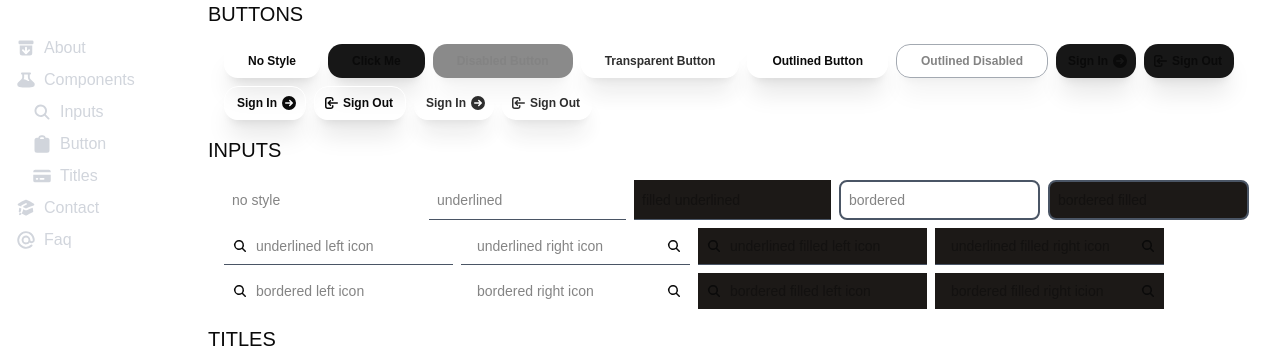
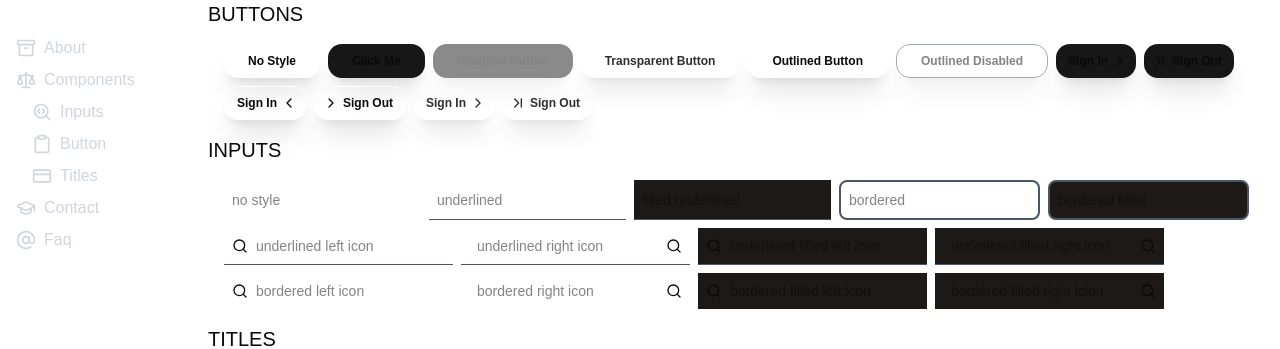
Before and after one commit to ablil/nextjs-starter-template, a Next.js app: page /components in a window 1280 px wide. Both pictures are taken after a click on the heading "Components". Shown: the top 349 px of the page. Built offline with nearby package versions, Linux system fonts and the light colour scheme.

Commit message:
get rid of heroicon and use lucide-react

```diff
--- a/app/auth/login/page.tsx
+++ b/app/auth/login/page.tsx
@@ -1,7 +1,7 @@
 "use client"
 import InputWithIcon from "@/components/common/InputWithIcon"
 import { AppConfig } from "@/lib/config"
-import { LockClosedIcon, UserIcon } from "@heroicons/react/16/solid"
+import { Lock, User } from "lucide-react"
 import { signIn } from "next-auth/react"
 import { useRouter } from "next/navigation"
 import { FormEventHandler, useMemo, useState } from "react"
@@ -43,7 +43,7 @@ export default function LoginPage() {
         <div className="grid grid-rows-3 gap-4 my-8">
           <div>
             <InputWithIcon
-              leftIcon={<UserIcon className="size-4" />}
+              leftIcon={<User className="size-4" />}
               placeholder="username or email"
               required={true}
               name="username"
@@ -55,7 +55,7 @@ export default function LoginPage() {
 
           <div>
             <InputWithIcon
-              leftIcon={<LockClosedIcon className="size-4" />}
+              leftIcon={<Lock className="size-4" />}
               type="password"
               placeholder="password"
               name="password"
--- a/app/components/page.tsx
+++ b/app/components/page.tsx
@@ -3,38 +3,39 @@ import InputWithIcon from "@/components/common/InputWithIcon"
 import ScrollToTop from "@/components/common/ScrollToTop"
 import SidebarNavigation, { NavigationRoute } from "@/components/common/SidebarNavigation"
 import {
-  AcademicCapIcon,
-  ArchiveBoxArrowDownIcon,
-  ArrowLeftEndOnRectangleIcon,
-  ArrowRightCircleIcon,
-  AtSymbolIcon,
-  BeakerIcon,
-  ClipboardIcon,
-  CreditCardIcon,
-  HomeIcon,
-  MagnifyingGlassIcon,
-} from "@heroicons/react/16/solid"
-import React from "react"
+  Archive,
+  AtSign,
+  ChevronLast,
+  ChevronLeft,
+  ChevronRight,
+  Clipboard,
+  CreditCard,
+  GraduationCap,
+  House,
+  Scale,
+  Search,
+  SearchCode,
+} from "lucide-react"
 
 const sidebarRoutes: NavigationRoute[] = [
-  { label: "home", href: "/home", icon: <HomeIcon className="size-5" /> },
-  { label: "about", href: "/about", icon: <ArchiveBoxArrowDownIcon className="size-5" /> },
+  { label: "home", href: "/home", icon: <House className="size-5" /> },
+  { label: "about", href: "/about", icon: <Archive className="size-5" /> },
   {
     label: "components",
     href: "/components",
-    icon: <BeakerIcon className="size-5" />,
+    icon: <Scale className="size-5" />,
     subroutes: [
       {
         label: "inputs",
         href: "/components/inputs",
-        icon: <MagnifyingGlassIcon className="size-5" />,
+        icon: <SearchCode className="size-5" />,
       },
-      { label: "button", href: "/components/buttons", icon: <ClipboardIcon className="size-5" /> },
-      { label: "titles", href: "/components/titles", icon: <CreditCardIcon className="size-5" /> },
+      { label: "button", href: "/components/buttons", icon: <Clipboard className="size-5" /> },
+      { label: "titles", href: "/components/titles", icon: <CreditCard className="size-5" /> },
     ],
   },
-  { label: "contact", href: "/contact", icon: <AcademicCapIcon className="size-5" /> },
-  { label: "faq", href: "/faq", icon: <AtSymbolIcon className="size-5" /> },
+  { label: "contact", href: "/contact", icon: <GraduationCap className="size-5" /> },
+  { label: "faq", href: "/faq", icon: <AtSign className="size-5" /> },
 ]
 
 const ComponentsPage = () => {
@@ -57,40 +58,22 @@ const ComponentsPage = () => {
             outlined disabled
           </button>
 
-          <ButtonWithIcon
-            rightIcon={<ArrowRightCircleIcon className="size-4" />}
-            className="filled"
-          >
+          <ButtonWithIcon rightIcon={<ChevronRight className="size-4" />} className="filled">
             sign in
           </ButtonWithIcon>
-          <ButtonWithIcon
-            leftIcon={<ArrowLeftEndOnRectangleIcon className="size-4" />}
-            className="filled"
-          >
+          <ButtonWithIcon leftIcon={<ChevronLast className="size-4" />} className="filled">
             sign out
           </ButtonWithIcon>
-          <ButtonWithIcon
-            rightIcon={<ArrowRightCircleIcon className="size-4" />}
-            className="outlined"
-          >
+          <ButtonWithIcon rightIcon={<ChevronLeft className="size-4" />} className="outlined">
             sign in
           </ButtonWithIcon>
-          <ButtonWithIcon
-            leftIcon={<ArrowLeftEndOnRectangleIcon className="size-4" />}
-            className="outlined"
-          >
+          <ButtonWithIcon leftIcon={<ChevronRight className="size-4" />} className="outlined">
             sign out
           </ButtonWithIcon>
-          <ButtonWithIcon
-            rightIcon={<ArrowRightCircleIcon className="size-4" />}
-            className="transparent"
-          >
+          <ButtonWithIcon rightIcon={<ChevronRight className="size-4" />} className="transparent">
             sign in
           </ButtonWithIcon>
-          <ButtonWithIcon
-            leftIcon={<ArrowLeftEndOnRectangleIcon className="size-4" />}
-            className="transparent"
-          >
+          <ButtonWithIcon leftIcon={<ChevronLast className="size-4" />} className="transparent">
             sign out
           </ButtonWithIcon>
         </div>
@@ -105,42 +88,42 @@ const ComponentsPage = () => {
           <InputWithIcon
             placeholder="underlined left icon"
             className="underlined"
-            leftIcon={<MagnifyingGlassIcon className="size-4" />}
+            leftIcon={<Search className="size-4" />}
           />
           <InputWithIcon
             placeholder="underlined right icon"
             className="underlined"
-            rightIcon={<MagnifyingGlassIcon className="size-4" />}
+            rightIcon={<Search className="size-4" />}
           />
           <InputWithIcon
             placeholder="underlined filled left icon"
             className="underlined filled"
-            leftIcon={<MagnifyingGlassIcon className="size-4" />}
+            leftIcon={<Search className="size-4" />}
           />
           <InputWithIcon
             placeholder="underlined filled right icon"
             className="underlined filled"
-            rightIcon={<MagnifyingGlassIcon className="size-4" />}
+            rightIcon={<Search className="size-4" />}
           />
           <InputWithIcon
             placeholder="bordered left icon"
             className="bordered"
-            leftIcon={<MagnifyingGlassIcon className="size-4" />}
+            leftIcon={<Search className="size-4" />}
           />
           <InputWithIcon
             placeholder="bordered right icon"
             className="bordered"
-            rightIcon={<MagnifyingGlassIcon className="size-4" />}
+            rightIcon={<Search className="size-4" />}
           />
           <InputWithIcon
             placeholder="bordered filled left icon"
             className="bordered filled"
-            leftIcon={<MagnifyingGlassIcon className="size-4" />}
+            leftIcon={<Search className="size-4" />}
           />
           <InputWithIcon
             placeholder="bordered filled right icion"
             className="bordered filled"
-            rightIcon={<MagnifyingGlassIcon className="size-4" />}
+            rightIcon={<Search className="size-4" />}
           />
         </div>
         <h1 className="uppercase text-xl">titles</h1>
--- a/app/page.tsx
+++ b/app/page.tsx
@@ -1,4 +1,4 @@
-import { ArrowRightStartOnRectangleIcon } from "@heroicons/react/16/solid"
+import { MoveRight } from "lucide-react"
 import Image from "next/image"
 import Link from "next/link"
 
@@ -42,7 +42,7 @@ export default function Home() {
           <div key={route.link}>
             <Link href={route.link} className="flex items-center gap-2">
               <span>{route.title}</span>
-              <ArrowRightStartOnRectangleIcon className="size-4" />
+              <MoveRight className="size-4" />
             </Link>
           </div>
         ))}
--- a/components/common/ScrollToTop.tsx
+++ b/components/common/ScrollToTop.tsx
@@ -1,5 +1,5 @@
 "use client"
-import { ArrowUpIcon } from "@heroicons/react/16/solid"
+import { ChevronUp } from "lucide-react"
 import React, { useState, useEffect } from "react"
 
 const ScrollToTop: React.FC = () => {
@@ -31,7 +31,7 @@ const ScrollToTop: React.FC = () => {
         onClick={scrollToTop}
         className="fixed bottom-4 right-4 bg-black dark:bg-white text-white dark:text-black p-3 rounded-full shadow-lg transition"
       >
-        <ArrowUpIcon className="size-5" />
+        <ChevronUp className="size-5" />
       </button>
     )
   )
--- a/components/common/TextInput.tsx
+++ b/components/common/TextInput.tsx
@@ -1,11 +1,11 @@
-import { MagnifyingGlassIcon } from "@heroicons/react/16/solid"
+import { Search } from "lucide-react"
 import { FC, InputHTMLAttributes } from "react"
 
 /* eslint-disable-next-line */
 const TextInput: FC<InputHTMLAttributes<HTMLInputElement>> = ({ type, className, ...rest }) => {
   return (
     <div className="flex items-center">
-      <MagnifyingGlassIcon className="size-5 text-gray-500" />
+      <Search className="size-5 text-gray-500" />
       <input {...rest} type="text" className="transparent" />
     </div>
   )
--- a/package.json
+++ b/package.json
@@ -11,7 +11,6 @@
     "prepare": "husky"
   },
   "dependencies": {
-    "@heroicons/react": "^2.2.0",
     "@reduxjs/toolkit": "^2.11.0",
     "axios": "^1.13.2",
     "class-variance-authority": "^0.7.1",
```
Also changed, not shown: app/auth/register/page.tsx (+5 -5 lines), 1 other file (tests, documents, lock files or other folders).
